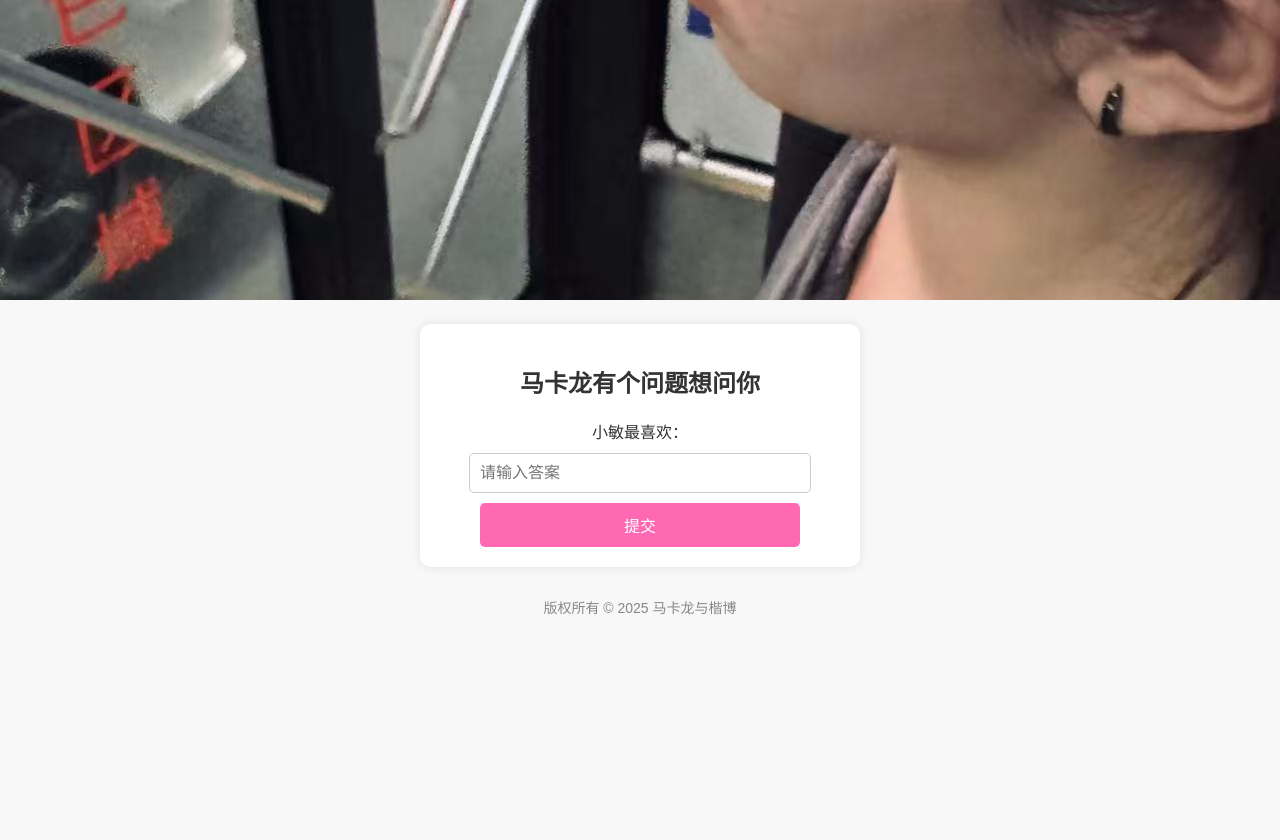
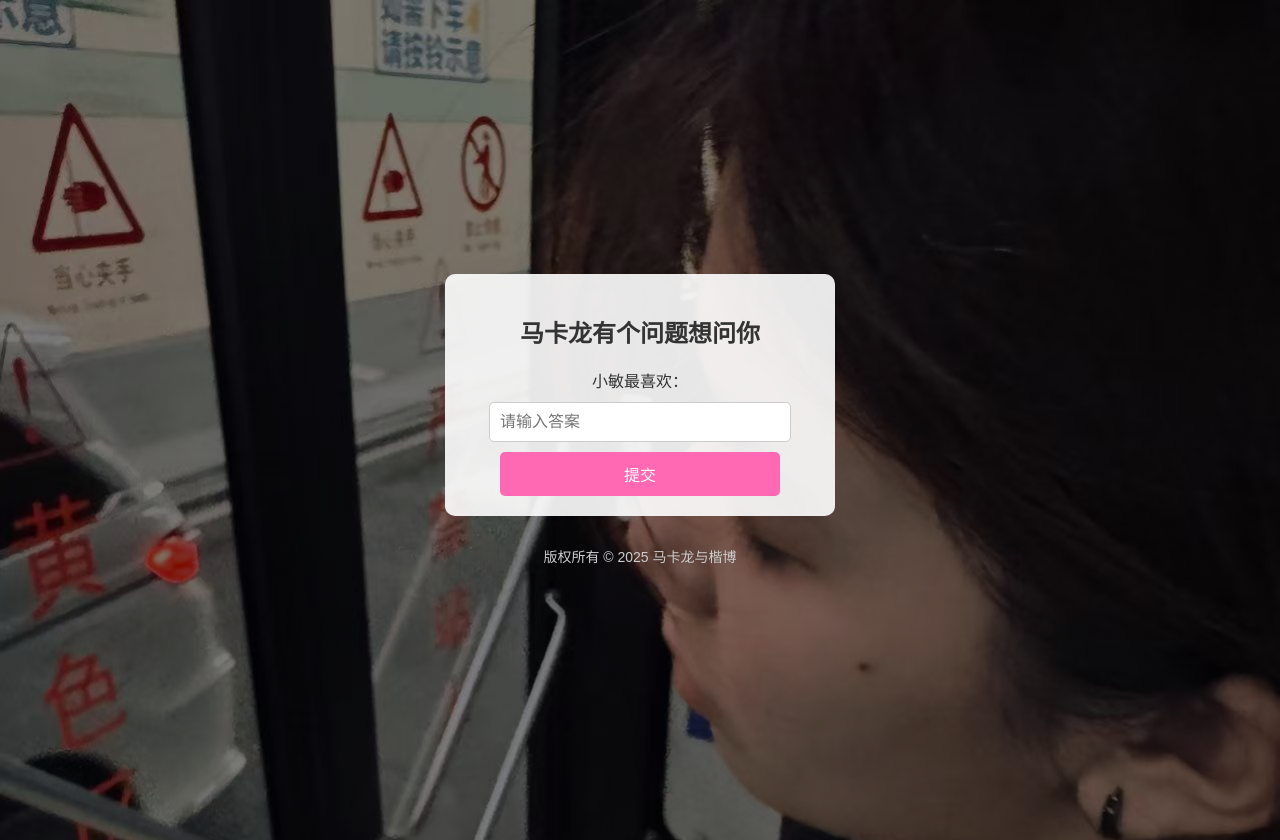
Before and after one commit to 3370901578-boop/vigilant-meme, a plain HTML site: page index.html in a window 1280 px wide. Before the commit the page ends 800 px from the top, so only its background shows below. Drawn offline with Linux system fonts and the light colour scheme.

Commit message:
Update index.html

```diff
--- a/index.html
+++ b/index.html
@@ -2,30 +2,35 @@
 <html lang="zh">
 <head>
   <meta charset="UTF-8">
-  <title>马卡龙很想你</title>
+  <title>马卡龙很想你 所以想问你问题</title>
   <meta name="viewport" content="width=device-width, initial-scale=1.0">
   <style>
-    body {
+    html, body {
       margin: 0;
       padding: 0;
-      background-color: #f8f8f8;
+      height: 100%;
       font-family: "Arial", sans-serif;
+      color: #fff;
       text-align: center;
-      color: #333;
+      background: url('fH4S7VvtxxyDkTWK22Mhq.jpeg') no-repeat center center fixed;
+      background-size: cover;
     }
-    .top-image {
-      width: 100%;
-      max-height: 300px;
-      object-fit: cover;
+    .overlay {
+      background-color: rgba(0, 0, 0, 0.5);
+      height: 100%;
+      display: flex;
+      flex-direction: column;
+      justify-content: center;
+      align-items: center;
+      padding: 20px;
     }
     .container {
-      margin: 20px auto;
-      background: #fff;
+      background: rgba(255, 255, 255, 0.9);
+      color: #333;
       padding: 20px;
       border-radius: 10px;
+      max-width: 350px;
       width: 90%;
-      max-width: 400px;
-      box-shadow: 0 0 10px rgba(0,0,0,0.1);
     }
     input, button {
       padding: 10px;
@@ -51,15 +56,12 @@
     footer {
       margin-top: 30px;
       font-size: 14px;
-      color: #888;
+      color: #ccc;
     }
   </style>
 </head>
 <body>
-
-  <!-- 第一张图片：开场图 -->
-  <img src="fH4S7VvtxxyDkTWK22Mhq.jpeg" alt="开场图" class="top-image">
-
+  <div class="overlay">
     <div class="container">
       <h2>马卡龙有个问题想问你</h2>
       <label for="answer">小敏最喜欢：</label><br>
@@ -67,7 +69,6 @@
       <button onclick="checkAnswer()">提交</button>
     </div>
 
-  <!-- 第二张图片：答对后显示 -->
     <div id="secondImage">
       <img src="6CxJ9g3KUwzdRwwVBeS3V.jpeg" alt="马卡龙的回应">
       <h3>马卡龙说：你答对啦！</h3>
@@ -76,6 +77,7 @@
     <footer>
       版权所有 © 2025 马卡龙与楷博
     </footer>
+  </div>
 
   <script>
     function checkAnswer() {
```
Lines whose indentation alone changed are shown as unchanged.
